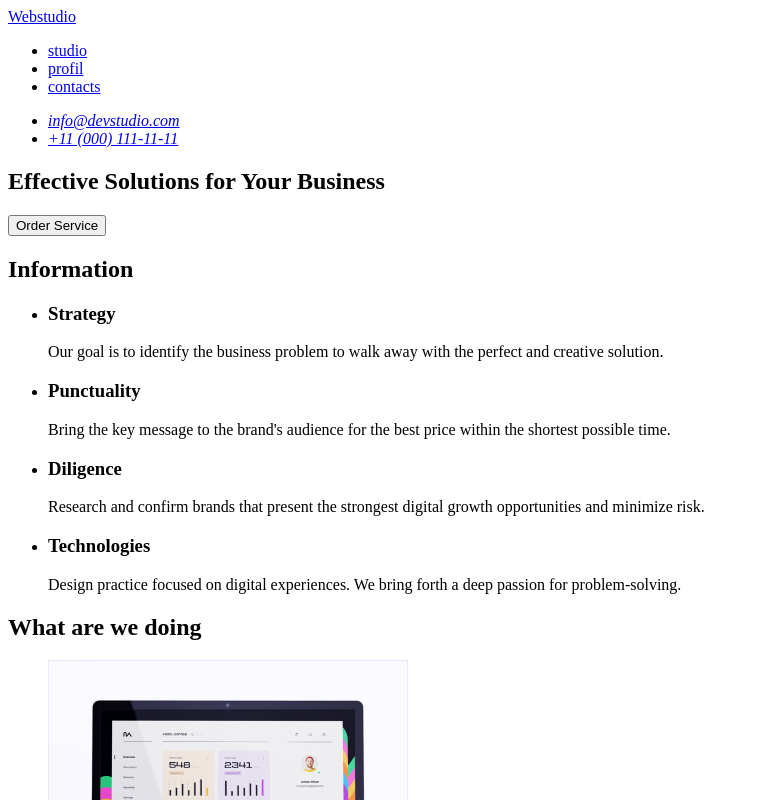
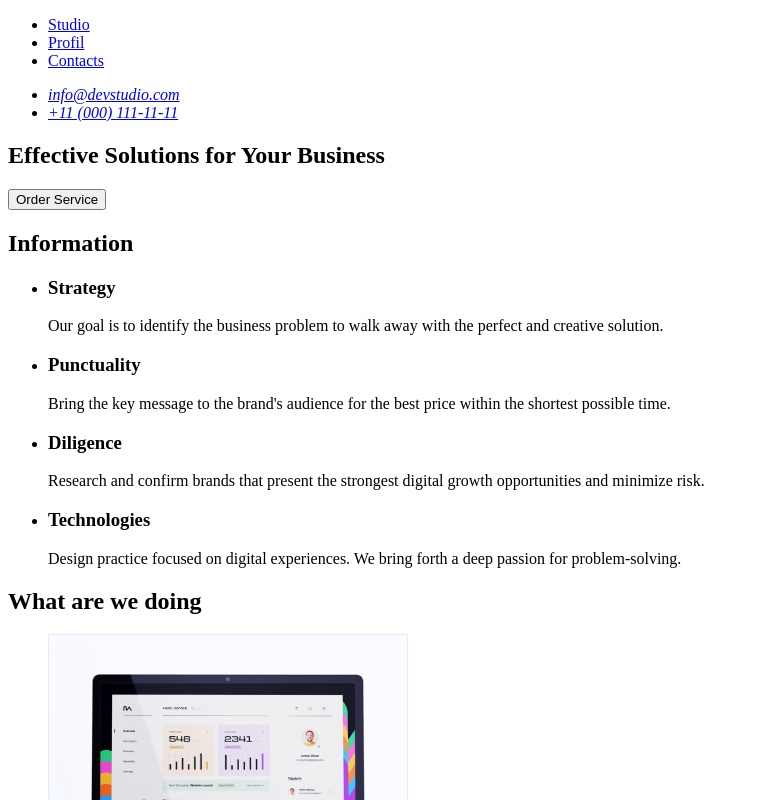
Before and after one commit to Vovi1/Tutorial, a plain HTML site: page index.html in a window 1280 px wide. Shown: the top 800 px of the page, without its empty margins (0-759 px from the left). Drawn offline with Linux system fonts and the light colour scheme.

Commit message:
i add stracher html home work 01

```diff
--- a/index.html
+++ b/index.html
@@ -14,11 +14,17 @@
 
 
     <nav>
-      <a href="./index.html">Webstudio</a>
+      <a href="./index.htmlWebStudio"></a>
       <ul>
-        <li><a href="studio">studio</a></li>
-        <li><a href="profil">profil</a></li>
-        <li><a href="contacts">contacts</a></li>
+        <li>
+          <a href="Studio">Studio</a>
+        </li>
+        <li>
+          <a href="Profil">Profil</a>
+        </li>
+        <li>
+          <a href="Contacts">Contacts</a>
+        </li>
       </ul>
 
 
@@ -135,7 +141,7 @@
   </main>
 
   <footer>
-    <a href="./index.html">Webstudio</a>
+    <a href="./index.htmlWebStudio "></a>
 
     <p>
       Increase the flow of customers and sales for your business with digital
```
